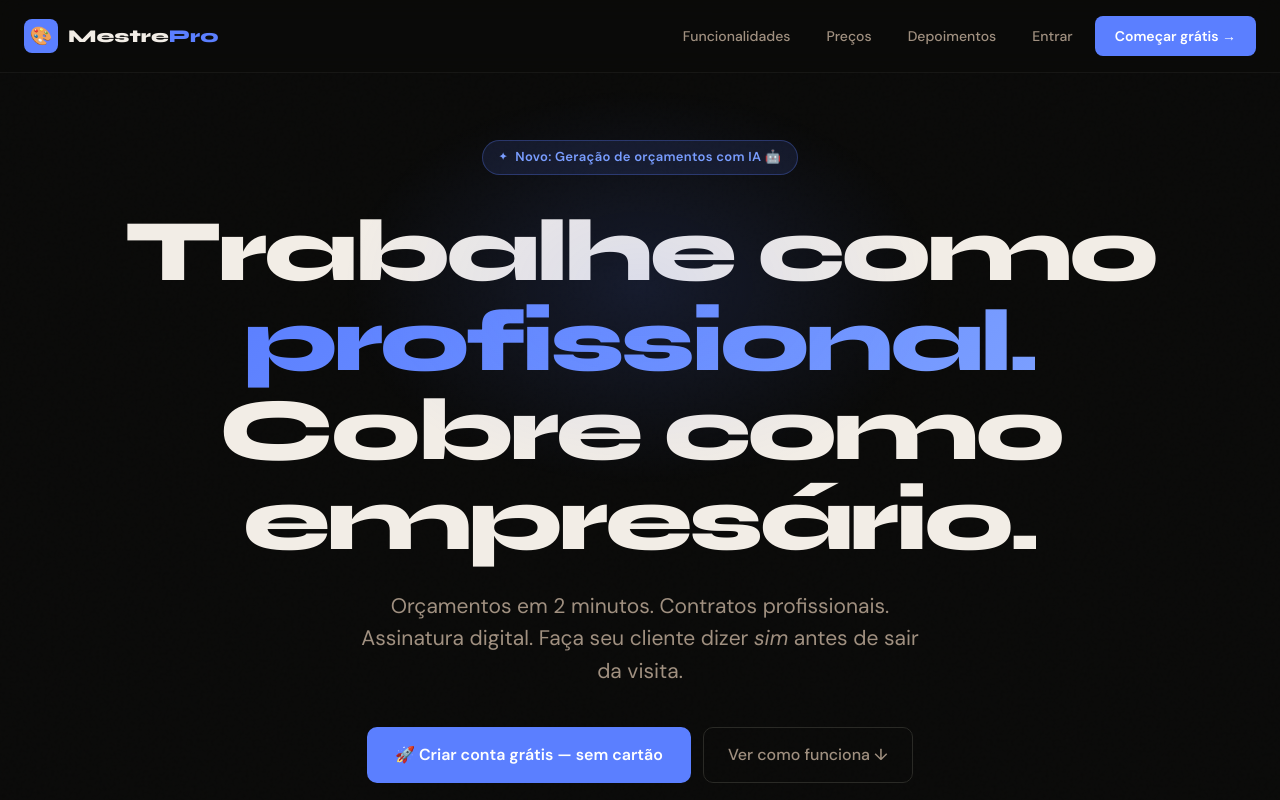
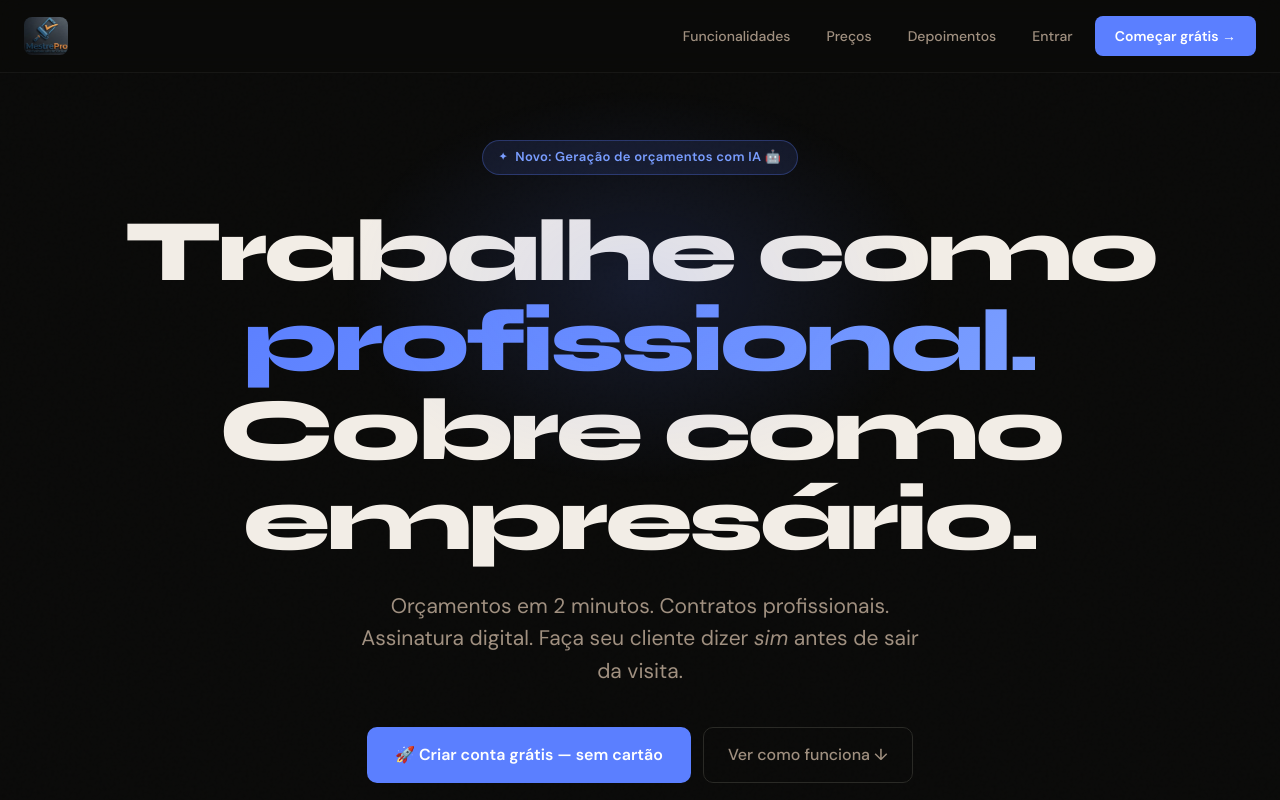
Before and after one commit to luizbleidao/Mestrepro, a website: page index.html in a window 1280 px wide. Shown: the top 800 px of the page. Drawn offline with Linux system fonts and the light colour scheme.

Commit message:
feat: logo oficial em todos os pontos de branding do site
- index.html: navbar e footer com logo real
- pintopro-app.html: tela de loading e sidebar com logo real
- pintopro-login.html: painel esquerdo e tela de planos com logo real

```diff
--- a/index.html
+++ b/index.html
@@ -655,8 +655,7 @@ footer {
 <!-- NAV -->
 <nav>
   <a href="/" class="nav-logo">
-    <div class="nav-logo-icon">🎨</div>
-    <div class="nav-logo-text">Mestre<span>Pro</span></div>
+    <img src="/icons/logo.jpg" alt="MestrePro" style="height:38px;width:auto;border-radius:8px;object-fit:contain;">
   </a>
   <div class="nav-links">
     <a href="#funcionalidades" class="nav-link">Funcionalidades</a>
@@ -1110,7 +1109,7 @@ footer {
 <footer>
   <div class="footer-inner">
     <div class="footer-brand">
-      <span class="brand" style="color:var(--acc)">MestrePro</span>
+      <img src="/icons/logo.jpg" alt="MestrePro" style="height:52px;width:auto;border-radius:10px;object-fit:contain;margin-bottom:10px;display:block;">
       <p>Plataforma de gestão e vendas para prestadores de serviço autônomos no Brasil.</p>
     </div>
     <div class="footer-col">
```
Also changed, not shown: pintopro-app.html (+2 -2 lines), pintopro-login.html (+2 -2 lines).
